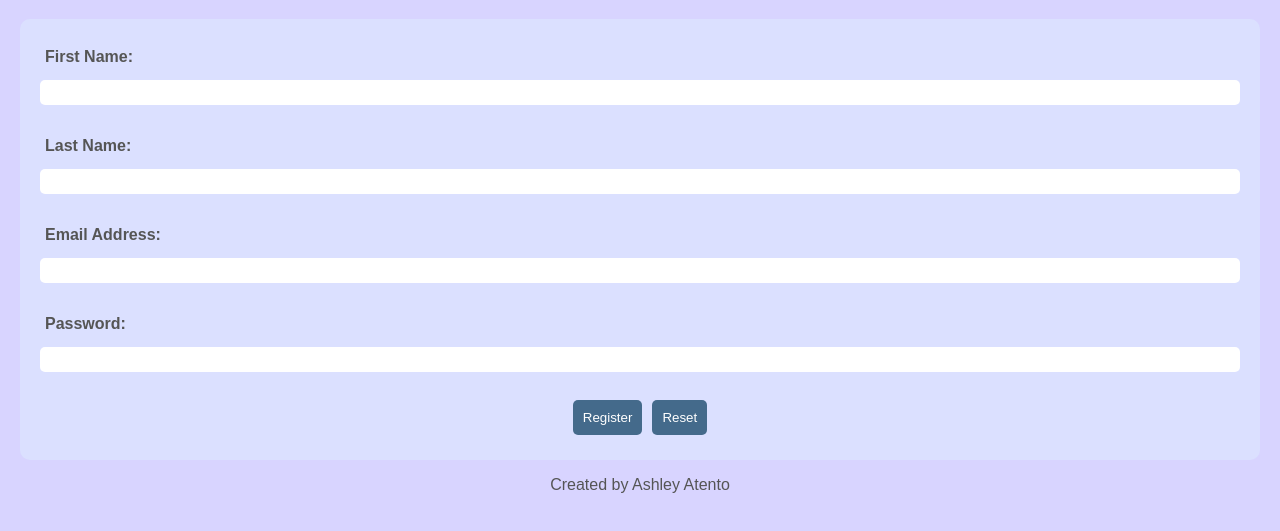
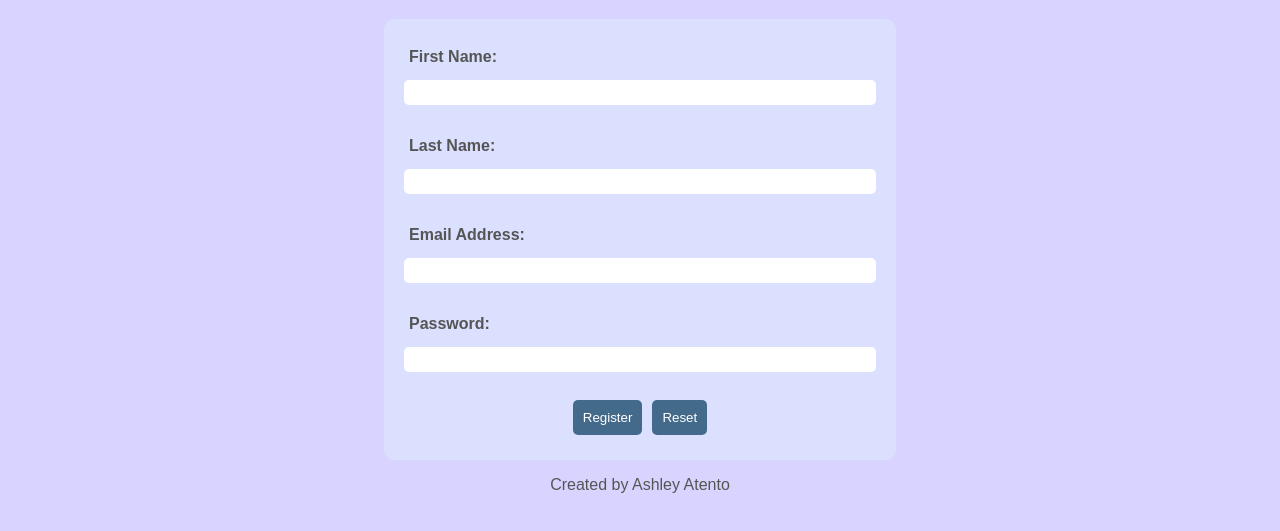
Before and after one commit to beansonbread/CSS-Fundamentals---Styling-and-Layout, a plain HTML site: page index.html in a window 1280 px wide. Shown: the part 81-612 px from the top of the page. Drawn offline with Linux system fonts and the light colour scheme.

Commit message:
Update styles.css

```diff
--- a/styles.css
+++ b/styles.css
@@ -1,7 +1,7 @@
 body {
     font-family:Arial, Helvetica, sans-serif;
     background-color: rgb(216, 212, 255);
-    padding: 20px;
+    padding: 20px 30%;
     margin: 0;
 }
 
```
